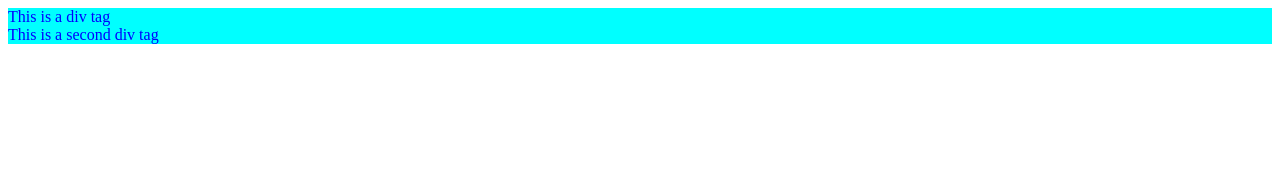
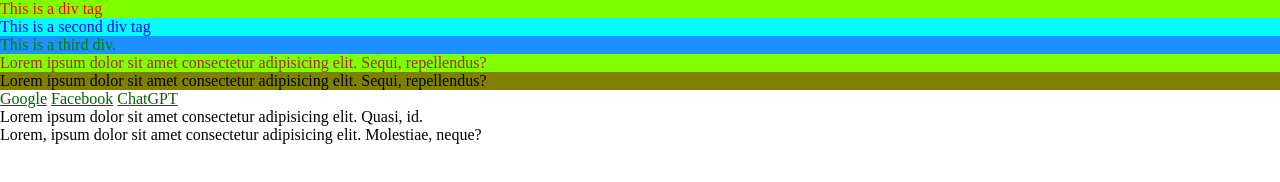
Before and after one commit to sillydotdev/html-css, a plain HTML site: page CSS/02_selectors.html in a window 1280 px wide. Drawn offline with Linux system fonts and the light colour scheme.

Commit message:
selectors in css

```diff
--- a/CSS/02_selectors.html
+++ b/CSS/02_selectors.html
@@ -8,15 +8,79 @@
             color: blue;
             background-color: aqua;
         }
+        /* . means class and  is used to target a class.  */
+        .red {
+            color: red;
+            background-color: chartreuse;
+        }
+        /* # means id and is used to target id */
+        #green {
+            color: green;
+            background-color: dodgerblue;
+        }
+        /* Descendent selector */
+        div p {
+            color: black;
+            background-color: olive;
+        }
+        /* Child selector */
+        div > p {
+            color: brown;
+            background-color: chartreuse;
+        }
+        /* Universal selector */
+        * {
+            padding: 0%;
+            margin: 0%;
+        }
+        /* Pseudo selectors */
+        a:visited {
+            color: brown;
+        }
+        a:link {
+            color: darkgreen;
+        }
+        a:active{
+            background-color: blueviolet;
+        }
+        a:hover {
+            background-color: chartreuse;
+            color: teal;
+        }
+        /* wherever p is the first child, the style will apply.. it is still a pseudo selector */
+        /* p:first-child {
+            background-color: dodgerblue;
+        } */
     </style>
     <title>CSS Selectors</title>
 </head>
 <body>
-    <div>
+    <div class="red">
         This is a div tag
     </div>
     <div>
         This is a second div tag
     </div>
+    <div id="green">
+        This is a third div.
+    </div>
+    <div>
+        <!-- This below p is a child div -->
+        <p>Lorem ipsum dolor sit amet consectetur adipisicing elit. Sequi, repellendus?</p>
+    </div>
+    <div>
+        <article>
+            <!-- This below p is not a child div but it the DESCENDANT of div-->
+            <p>Lorem ipsum dolor sit amet consectetur adipisicing elit. Sequi, repellendus?</p>
+        </article>
+    </div>
+    <a href="https://www.google.com">Google</a>
+    <a href="https://www.facebook.com">Facebook</a>
+    <a href="https://www.openai.com">ChatGPT</a>
+
+    <main>
+        <p>Lorem ipsum dolor sit amet consectetur adipisicing elit. Quasi, id.</p>
+        <p>Lorem, ipsum dolor sit amet consectetur adipisicing elit. Molestiae, neque?</p>
+    </main>
 </body>
 </html>
```
